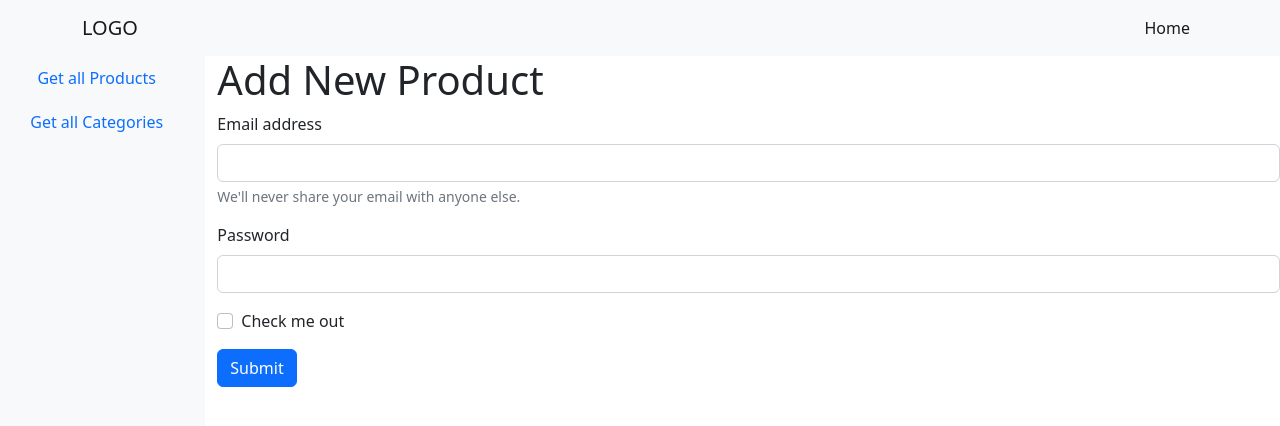
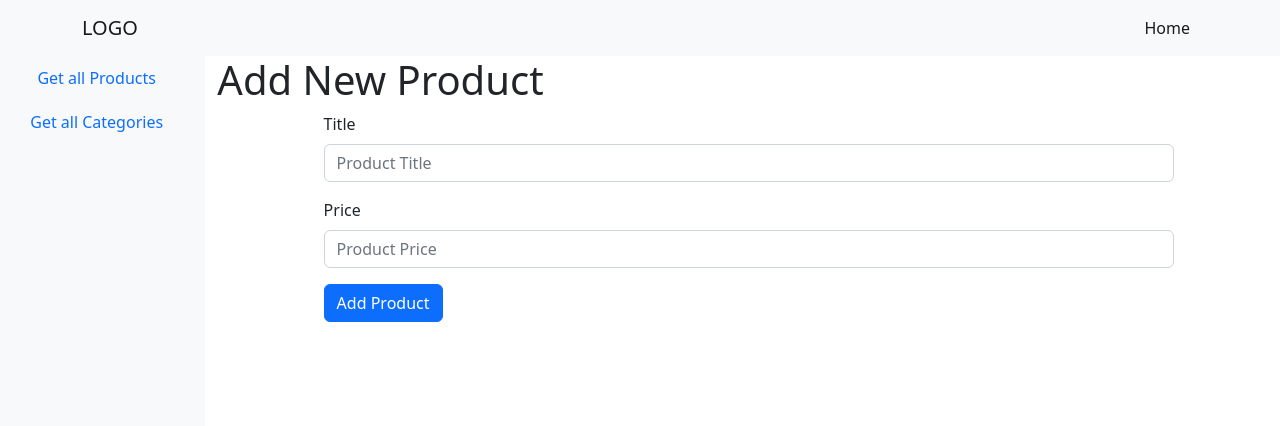
Before and after one commit to obaidash99/session-6-crud-app, a React (Create React App) app: page /products/add in a window 1280 px wide. Shown: the top 426 px of the page. Built offline with nearby package versions, Linux system fonts and the light colour scheme.

Commit message:
add product done

```diff
--- a/package.json
+++ b/package.json
@@ -6,6 +6,7 @@
     "@testing-library/jest-dom": "^5.16.5",
     "@testing-library/react": "^13.4.0",
     "@testing-library/user-event": "^13.5.0",
+    "axios": "^1.1.2",
     "bootstrap": "^5.2.2",
     "react": "^18.2.0",
     "react-dom": "^18.2.0",
--- a/src/pages/AddProduct.js
+++ b/src/pages/AddProduct.js
@@ -1,36 +1,62 @@
+import { useState } from 'react';
+import axios from 'axios';
+
+import './Products.css';
+import { useNavigate } from 'react-router-dom';
+
 function AddProduct() {
+	const [title, setTitle] = useState('');
+	const [price, setPrice] = useState(0);
+
+	let navigate = useNavigate();
+
+	const formSubmit = (e) => {
+		e.preventDefault();
+
+		axios
+			.post(`http://localhost:9000/products`, {
+				title,
+				price,
+			})
+			.then((data) => navigate('/products'));
+	};
+
 	return (
 		<>
 			<h1>Add New Product</h1>
-			<form>
-				<div class="mb-3">
-					<label for="exampleInputEmail1" class="form-label">
-						Email address
+			<form className="add-from" onSubmit={formSubmit}>
+				<div className="mb-3">
+					<label htmlFor="productTitle" className="form-label">
+						Title
 					</label>
 					<input
-						type="email"
-						class="form-control"
-						id="exampleInputEmail1"
-						aria-describedby="emailHelp"
+						type="text"
+						className="form-control"
+						id="productTitle"
+						placeholder="Product Title"
+						aria-describedby="Product title"
+						onChange={(e) => {
+							setTitle(e.target.value);
+						}}
 					/>
-					<div id="emailHelp" class="form-text">
-						We'll never share your email with anyone else.
-					</div>
 				</div>
-				<div class="mb-3">
-					<label for="exampleInputPassword1" class="form-label">
-						Password
+				<div className="mb-3">
+					<label htmlFor="productPrice" className="form-label">
+						Price
 					</label>
-					<input type="password" class="form-control" id="exampleInputPassword1" />
+					<input
+						type="number"
+						className="form-control"
+						id="productPrice"
+						placeholder="Product Price"
+						aria-describedby="Product price"
+						onChange={(e) => {
+							setPrice(+e.target.value);
+						}}
+					/>
 				</div>
-				<div class="mb-3 form-check">
-					<input type="checkbox" class="form-check-input" id="exampleCheck1" />
-					<label class="form-check-label" for="exampleCheck1">
-						Check me out
-					</label>
-				</div>
-				<button type="submit" class="btn btn-primary">
-					Submit
+				<button type="submit" className="btn btn-primary">
+					Add Product
 				</button>
 			</form>
 		</>
--- a/src/pages/ProductDetails.js
+++ b/src/pages/ProductDetails.js
@@ -22,7 +22,7 @@ function ProductDetails() {
 					<div className="product-details">
 						<img src={productDetails.image} alt={productDetails.title} />
 						<div className="info">
-							<p>{productDetails.description}</p>
+							{/* <p>{productDetails.description}</p> */}
 							<strong>Price: {productDetails.price}</strong>
 						</div>
 					</div>
--- a/src/pages/Products.css
+++ b/src/pages/Products.css
@@ -11,3 +11,7 @@
 .product-details img {
 	width: 300px;
 }
+.add-from {
+	width: 80%;
+	margin: auto;
+}
--- a/src/pages/Products.js
+++ b/src/pages/Products.js
@@ -35,7 +35,7 @@ function Products() {
 	return (
 		<>
 			<h1>Products Pgae</h1>
-			<Link className="btn btn-success mt-3" to="add">
+			<Link className="btn btn-success mt-3" to="/products/add">
 				Add New Product
 			</Link>
 			<table className="table table-striped mt-5 products-table">
@@ -43,7 +43,7 @@ function Products() {
 					<tr>
 						<th>ID</th>
 						<th>Title</th>
-						<th>Description</th>
+						{/* <th>Description</th> */}
 						<th>Price</th>
 						<th>Operations</th>
 					</tr>
@@ -53,7 +53,7 @@ function Products() {
 						<tr key={product.id}>
 							<td>{product.id}</td>
 							<td>{product.title}</td>
-							<td>{product.description.slice(0, 70)}...</td>
+							{/* <td>{product.description.slice(0,70)}...</td> */}
 							<td>{product.price}</td>
 							<td>
 								<button
```
Also changed, not shown: 1 other file (tests, documents, lock files or other folders).
